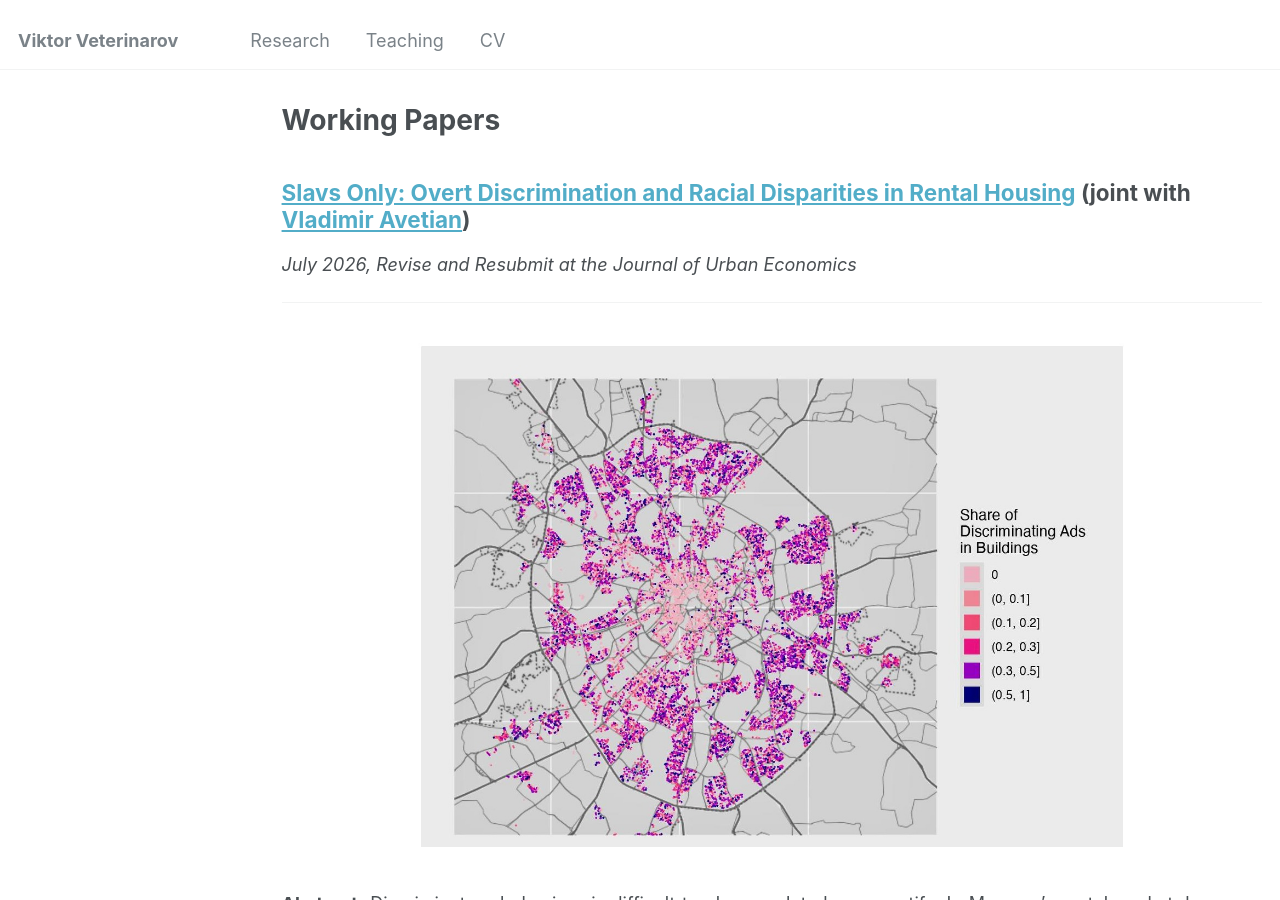
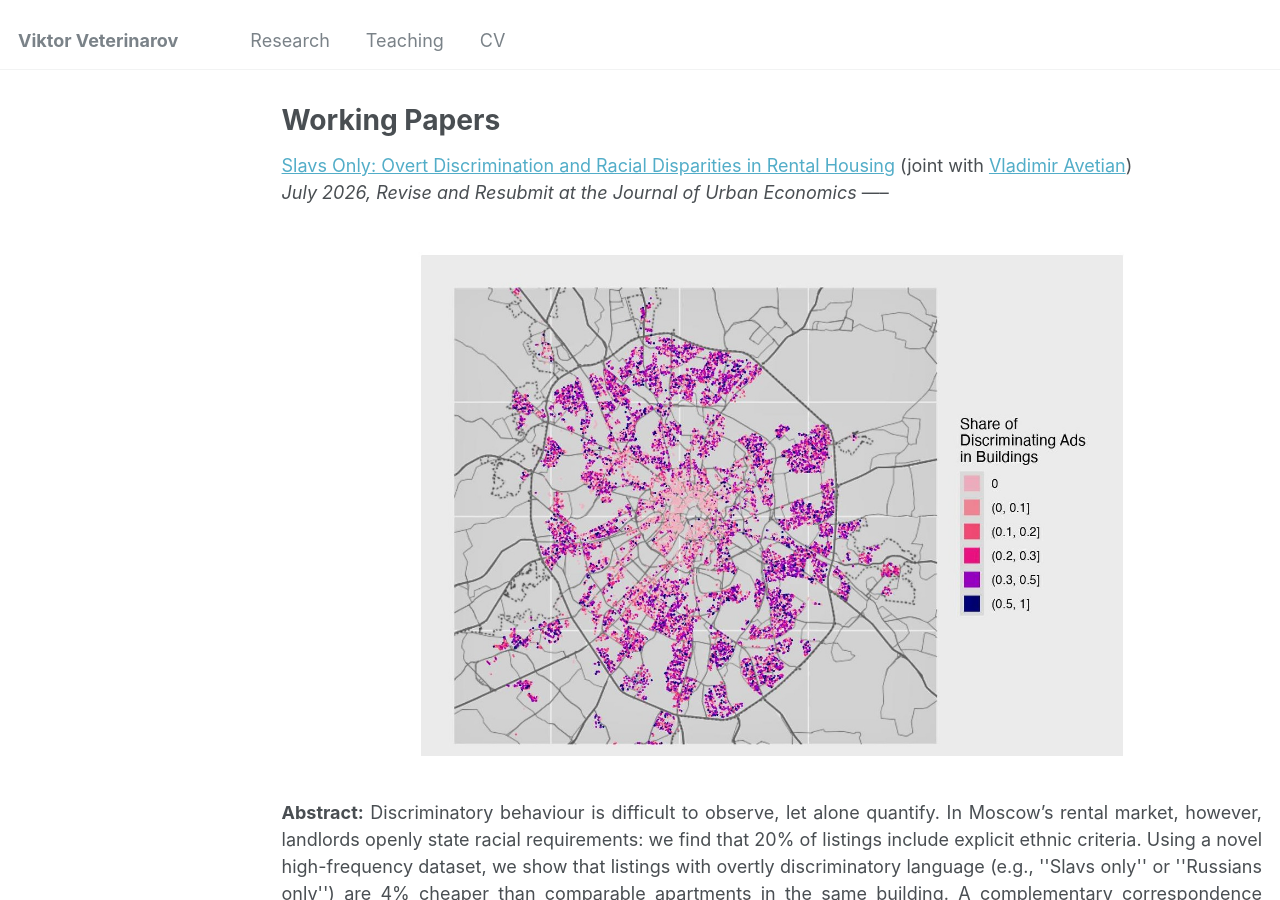
Before and after one commit to viktorveterinarov/viktorveterinarov.github.io, a Jekyll site: the page built from _pages/publications.md, in a window 1280 px wide and 900 px high. Built offline with Jekyll 4.4.1, drawn with Linux system fonts in a browser that asks for light colours.

Commit message:
Update publications.md

```diff
--- a/_pages/publications.md
+++ b/_pages/publications.md
@@ -8,10 +8,8 @@ author_profile: true
 {% include base_path %}
 
 <a href="https://dx.doi.org/10.2139/ssrn.4983808" target="_blank">Slavs Only: Overt Discrimination and Racial Disparities in Rental Housing</a> (joint with <a href="https://vladimir-avetian.github.io/" target="_blank">Vladimir Avetian</a>)
------
+<br>
 <em>July 2026, Revise and Resubmit at the Journal of Urban Economics</em>
-
-
 -----
 
 
```
